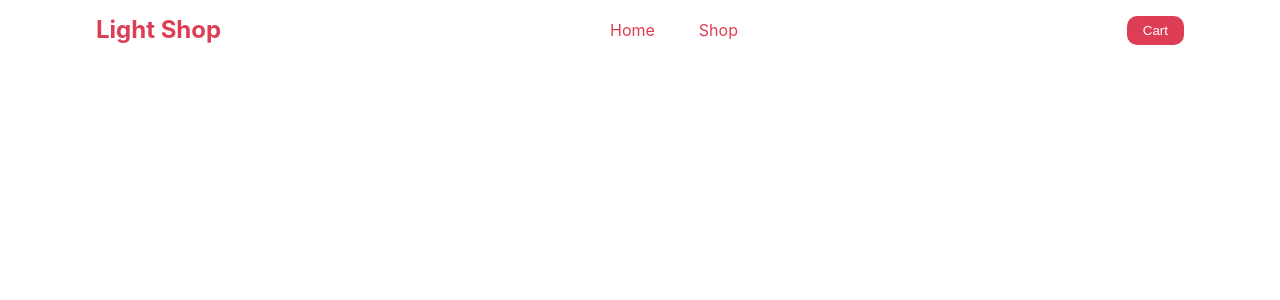
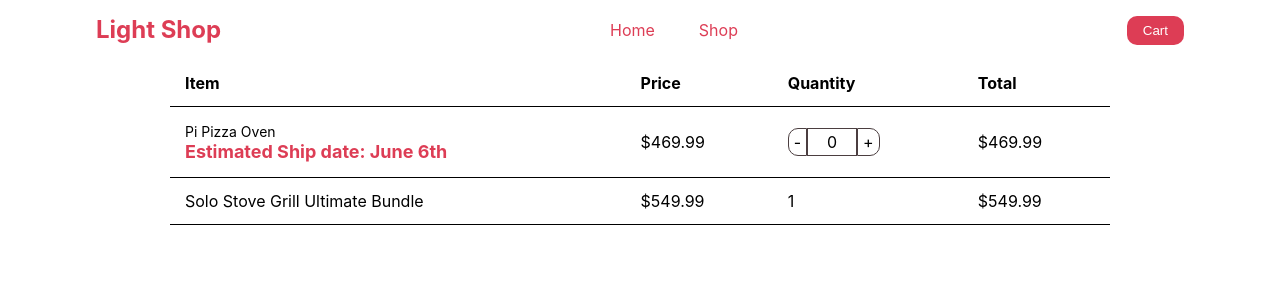
Before and after one commit to Olayinka-2/Shopping-Cart, a React (Vite) app: page /cart in a window 1280 px wide. Shown: the top 300 px of the page. Built offline with nearby package versions, Linux system fonts and the light colour scheme.

Commit message:
Add layout for card page

```diff
--- a/src/components/Cart.jsx
+++ b/src/components/Cart.jsx
@@ -4,6 +4,45 @@
    return (
       <>
          <Header />
+         <main>
+            <div className="cart-container">
+               <table className="table">
+                  <thead className="table-header">
+                     <tr>
+                        <th>Item</th>
+                        <th>Price</th>
+                        <th>Quantity</th>
+                        <th>Total</th>
+                     </tr>
+                  </thead>
+                  <tbody>
+                     <tr>
+                        <td>
+                           <div className="table-desc">
+                              <p className="first-para">Pi Pizza Oven</p>
+                              <h3 className="second-para">Estimated Ship date: June 6th</h3>
+                           </div>
+                        </td>
+                        <td>$469.99</td>
+                        <td>
+                           <div className="amount-con">
+                              <div className="div1">-</div>
+                              <div className="div2">0</div>
+                              <div className="div3">+</div>
+                           </div>
+                        </td>
+                        <td>$469.99</td>
+                     </tr>
+                     <tr>
+                        <td>Solo Stove Grill Ultimate Bundle</td>
+                        <td>$549.99</td>
+                        <td>1</td>
+                        <td>$549.99</td>
+                     </tr>
+                  </tbody>
+               </table>
+            </div>
+         </main>
       </>
    )
 }
--- a/src/components/Header.jsx
+++ b/src/components/Header.jsx
@@ -4,7 +4,7 @@
    const location = useLocation();
 
    const homeIsActive = location.pathname === '/' ? 'active' : '';
-   const shopIsActive = location.pathname === '/shopping' ? 'active' : '';
+   const shopIsActive = location.pathname === '/shop' ? 'active' : '';
    const cartIsActive = location.pathname === '/cart' ? 'active' : '';
 
    return (
--- a/src/index.css
+++ b/src/index.css
@@ -57,3 +57,64 @@
   background-color: #DD3D55;
   color: #fff;
 }
+
+.cart-container {
+  padding: 0 3rem;
+  max-width: 100rem;
+  margin: 0 auto;
+}
+
+.table {
+  width: 100%;
+  border-collapse: collapse;
+  font-size: 1.6rem;
+  color: #000;
+}
+
+th, td {
+  border-bottom: 1px solid #000;
+  text-align: left;
+  padding: 1.5rem;
+}
+
+.table-desc {
+  line-height: 2rem;
+}
+
+.first-para {
+  font-size: 1.4rem;
+}
+
+.second-para {
+  color: #DD3D55;
+  font-size: 1.8rem;
+}
+
+.amount-con {
+  display: flex;
+
+}
+
+.amount-con div {
+  border: 1px solid #4b3e40;
+  display: flex;
+  justify-content: center;
+  align-items: center;
+  padding: .5rem;
+}
+
+.div2 {
+  width: 5rem;
+  border-right: none;
+  border-left: none;
+}
+
+.div3 {
+  border-top-right-radius: 1rem;
+  border-bottom-right-radius: 1rem;
+}
+
+.div1 {
+  border-top-left-radius: 1rem;
+  border-bottom-left-radius: 1rem;
+}
```
